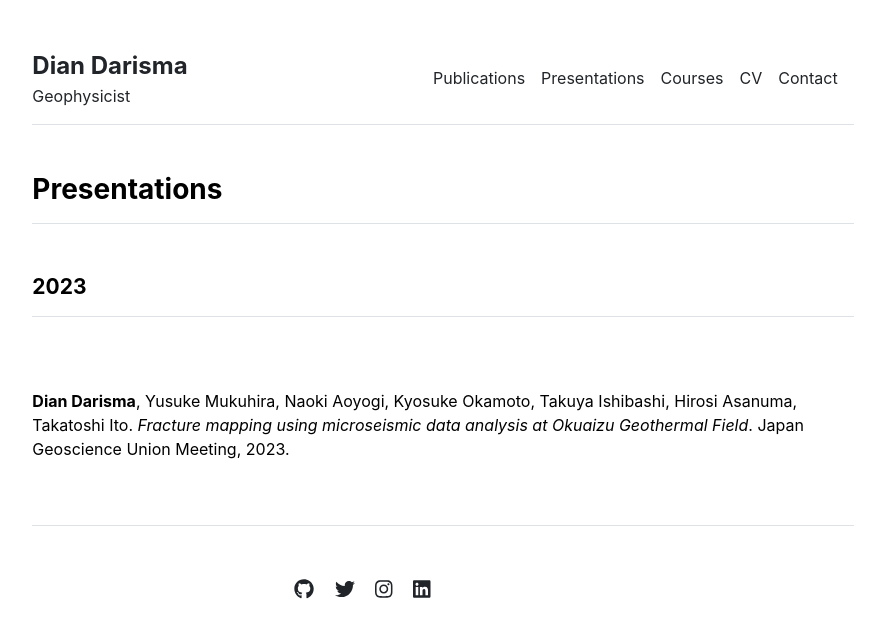
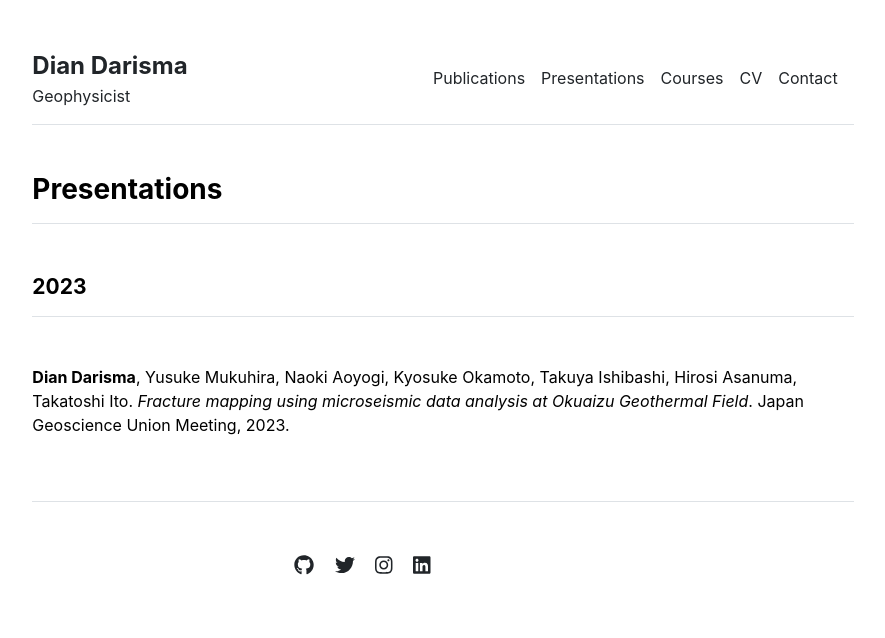
Before and after one commit to diandarisma/diandarisma.github.io, a Jekyll site: the page built from presentations.md, in a window 1280 px wide. Shown: the top 638 px of the page, without its empty margins (197-1082 px from the left). Built offline with Jekyll 4.4.1, drawn with Linux system fonts in a browser that asks for light colours.

Commit message:
Update presentations.html

```diff
--- a/_includes/presentations.html
+++ b/_includes/presentations.html
@@ -1,8 +1,13 @@
+<style>
+  .presentation-year {
+    margin-bottom: 0.2rem; /* Adjust the value to your desired spacing */
+  }
+</style>
+
 <div class="row g-5 mb-5">
   <div>
     <h3 class="fw-bold border-bottom pb-3 mb-5">Presentations</h3>
-    <h4 class="fw-bold border-bottom pb-3 mb-5"><small>2023</small></h4>
-    <br> <!-- Add a line break here -->
+    <h4 class="fw-bold border-bottom pb-3 mb-5 presentation-year"><small>2023</small></h4>
     <p>
       <strong>Dian Darisma</strong>, Yusuke Mukuhira, Naoki Aoyogi, Kyosuke Okamoto, Takuya Ishibashi, Hirosi Asanuma, Takatoshi Ito.
       <i>Fracture mapping using microseismic data analysis at Okuaizu Geothermal Field</i>.
```
